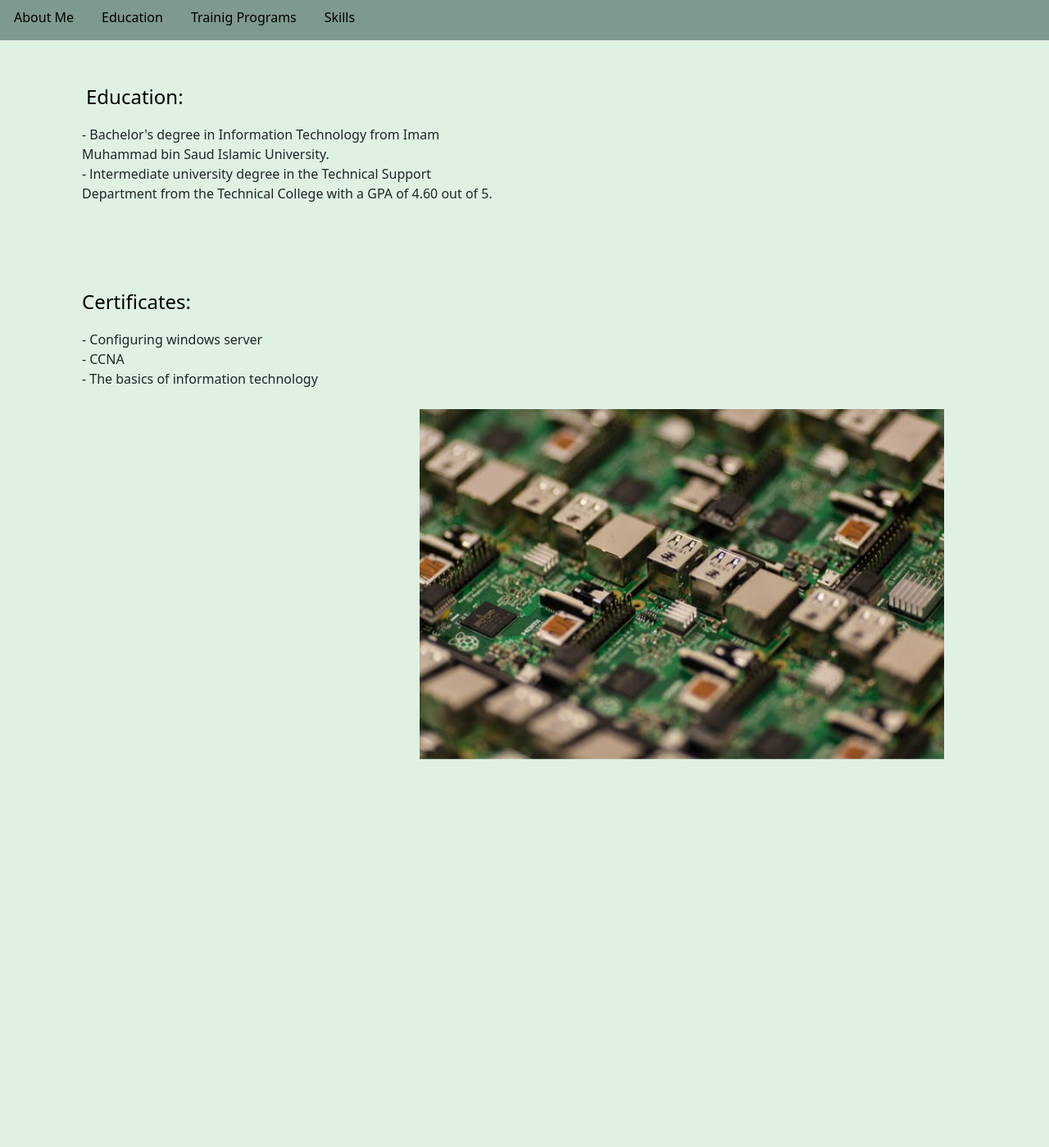
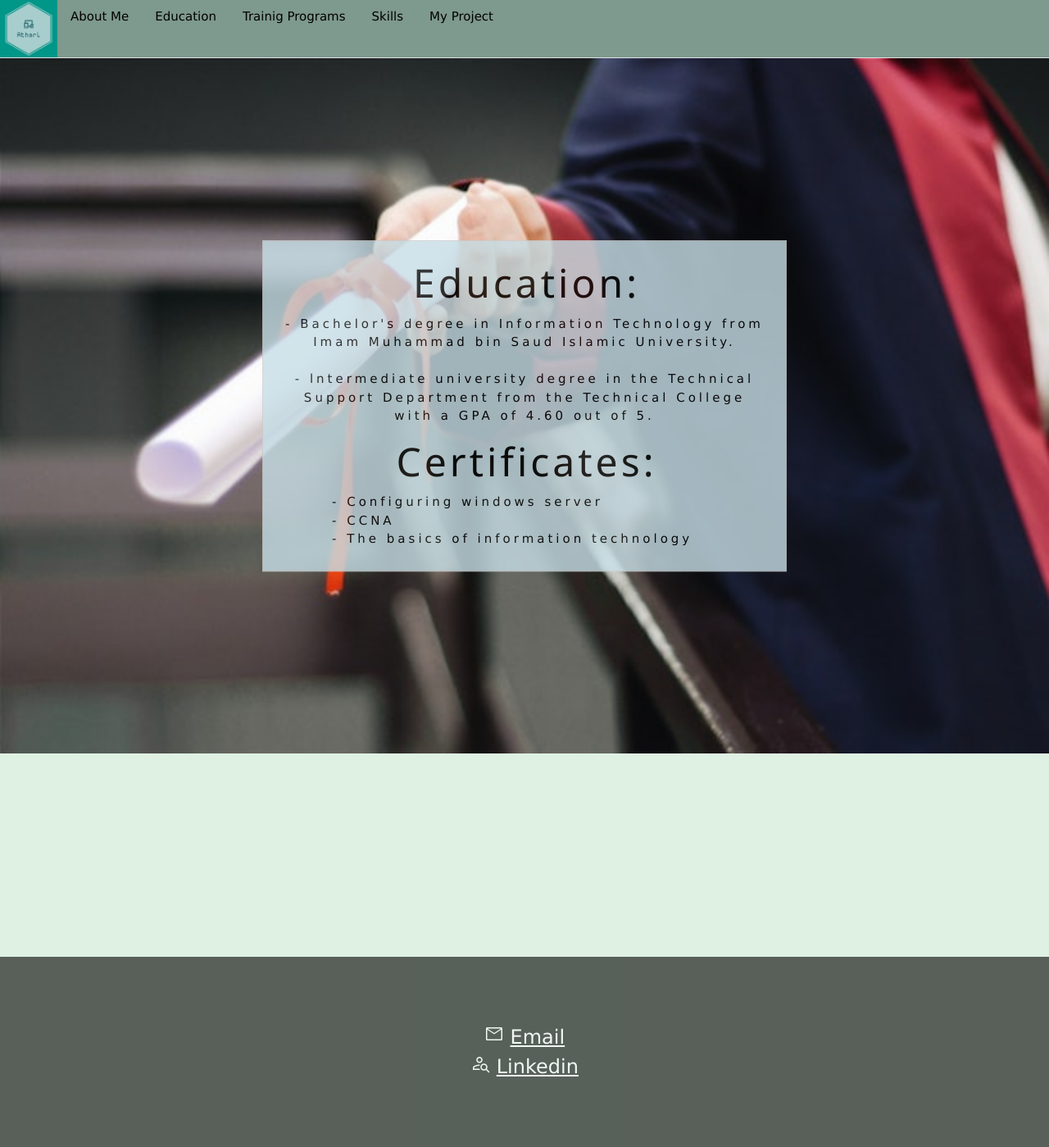
Before and after one commit to T-Python-OCT9/LAB_PERSONAL_WEBSITE, a Django app: page /MyWebSite/Education/ in a window 1280 px wide. Shown: the whole page at 82% size. Before the commit the page ends 926 px from the top, so only its background shows below. Run offline with Django 4.2, Linux system fonts and the light colour scheme.

Commit message:
MyWebSite+

```diff
--- a/Athari/MyWebSite/templates/MyWebSite/base.html
+++ b/Athari/MyWebSite/templates/MyWebSite/base.html
@@ -1,14 +1,18 @@
+{% load static %}
 <!DOCTYPE html>
 <html>
     <head>
         <title> {% block title %} AthariALharbi {% endblock%} </title>
         <meta charset="utf-8">
         <link href="https://cdn.jsdelivr.net/npm/bootstrap@5.2.2/dist/css/bootstrap.min.css" rel="stylesheet" integrity="sha384-Zenh87qX5JnK2Jl0vWa8Ck2rdkQ2Bzep5IDxbcnCeuOxjzrPF/et3URy9Bv1WTRi" crossorigin="anonymous">
+        <link rel="stylesheet" href="https://www.w3schools.com/w3css/4/w3.css">
+        <link rel="stylesheet" href="https://fonts.googleapis.com/css2?family=Material+Symbols+Outlined:opsz,wght,FILL,GRAD@20..48,100..700,0..1,-50..200" />
+        <link rel="stylesheet" href="https://fonts.googleapis.com/css2?family=Material+Symbols+Outlined:opsz,wght,FILL,GRAD@48,400,0,0" />
         <style>
 
             nav {
                 background-color: #7E998D;
-                margin-bottom:50px;
+                margin-bottom:0px;
 
 
             }
@@ -49,7 +53,6 @@
                 margin-right: 4px;
                 margin-bottom: 25px;
 
-
             }
             div.text-end {
                 text-align: left;
@@ -63,6 +66,18 @@
             }
 
 
+              .material-symbols-outlined {
+                font-variation-settings:
+                           'FILL' 0,
+                           'wght' 400,
+                           'GRAD' 0,
+                            'opsz' 48
+            }
+
+
+
+
+
 
 
 
@@ -72,9 +87,14 @@
 
  <body style="background:rgb(223, 241, 227); " >
 
+
+
+
     <nav class = "pt-6">
      <div>
+
       <ul class="nav nav-tabs">
+        <img src="{% static 'images/logo.png' %}" class="w3-bar-item w3-image w3-teal" class="w3-top" style="width: 70px">
         <li class="nav-item">
           <a class="nav-link " style = "color: black; height: 50px; " aria-current="page" href="/MyWebSite/AboutMe/">About Me</a>
         </li>
@@ -88,6 +108,9 @@
         <li class="nav-item">
             <a class="nav-link" style = "color: black; height: 50px;" aria-current="page" href="/MyWebSite/Skills/">Skills</a>
         </li>
+        <li class="nav-item">
+          <a class="nav-link" style = "color: black; height: 50px;" aria-current="page" href="/MyWebSite/Project/">My Project</a>
+      </li>
       </ul>
      </div>
     </nav>
@@ -98,9 +121,22 @@
 
     {% block content %}
     {% endblock %}
+    <br><br><br><br><br><br><br><br><br><br><br>
 
+    <footer class="w3-center w3-black w3-padding-64 w3-opacity ">
 
-
+      <div class="w3-xlarge w3-section">
+        <span class="material-symbols-outlined">
+          mail
+          </span>
+        <a href="mailto:AthariAlharbiA@hotmail.com">Email</a>
+        <br>
+        <span class="material-symbols-outlined">
+          person_search
+          </span>
+        <a href="Athari-Alharbi">Linkedin</a>
+      </div>
+    </footer>
 
 
 
--- a/Athari/MyWebSite/templates/MyWebSite/edu.html
+++ b/Athari/MyWebSite/templates/MyWebSite/edu.html
@@ -3,45 +3,37 @@
 {% block title %} Education {% endblock%}
 
 {% block content %}
+ <header class="w3-display-container w3-content w3-center" style="max-width:1500px;  " >
+  <img class="w3-image" src="{% static 'images/imag6.jpg' %}" alt="Me" width="1500" height="600">
+  <div class="w3-display-middle w3-padding-large w3-border w3-wide w3-text-light-grey w3-center" style="background-color: rgb(200, 223, 231); opacity: 0.8; " >
+    <h1 class="w3-hide-medium w3-hide-small w3-xxxlarge" class="fs-4" style ="color:rgb(8, 8, 8); margin-left: 5px; ">Education:</h1>
+    <h5 class="w3-hide-large" style="white-space:nowrap">Education:</h5>
+    <p style ="color:rgb(8, 8, 8); "> - Bachelor's degree in Information Technology from
+      Imam Muhammad bin Saud Islamic University. <br><br>
+      - lntermediate university degree in the Technical
+      Support Department from the Technical College with
+      a GPA of 4.60 out of 5. </p>
 
-{{edu1}}
-{{edu2}}
+      <h1 class="w3-hide-medium w3-hide-small w3-xxxlarge" class="fs-4" style ="color:rgb(7, 7, 7); margin-left: 5px; ">Certificates:</h1>
+    <h5 class="w3-hide-large" style="white-space:nowrap">Certificates:</h5>
+    <p style="text-align: left; margin-left: 60px; color:rgb(8, 8, 8);" > - Configuring windows server <br>
+      - CCNA <br>
+      - The basics of information technology</p>
+
+  </div>
+  </header>
 
 
 
 
- <div class="text-start" >
-    <p class="fs-4" style ="color:black; margin-left: 5px; ">Education:</p>
-    <p> - Bachelor's degree in Information Technology from
-        Imam Muhammad bin Saud Islamic University. <br>
-        - lntermediate university degree in the Technical
-        Support Department from the Technical College with
-        a GPA of 4.60 out of 5. </p>
 
- </div>
- <br><br><br>
- <div class="text-end">
-    <p class="fs-4" style ="color:black; text-align: left; margin-left: 60px;">Certificates:</p>
-    <p style="text-align: left; margin-left: 60px; "> - Configuring windows server <br>
-        - CCNA <br>
-        - The basics of information technology</p>
 
- </div>
 
- <div id="carouselExampleSlidesOnly" class="carousel slide" data-bs-ride="carousel" style = "width:50%; height: 30%; margin-left:40% ; margin-bottom: 20px ;">
-    <div class="carousel-inner">
-      <div class="carousel-item active" >
-        <img src="{% static 'images/imag9.jpeg' %}" class="d-block w-100" alt="...">
-      </div>
-      <div class="carousel-item">
-        <img src="{% static 'images/s1.jpeg' %}" class="d-block w-100" alt="...">
-      </div>
-      <div class="carousel-item">
-        <img src="{% static 'images/s3.jpeg' %}" class="d-block w-100" alt="...">
-      </div>
 
-    </div>
-  </div>
+
+
+
+
 
 
 
--- a/Athari/MyWebSite/templates/MyWebSite/train.html
+++ b/Athari/MyWebSite/templates/MyWebSite/train.html
@@ -34,6 +34,7 @@
                                             University for 8 weeks.  </p>
     </div>
   </div>
+  <br><br><br><br><br><br><br><br><br><br>
 
 
 {% endblock %}
--- a/Athari/MyWebSite/urls.py
+++ b/Athari/MyWebSite/urls.py
@@ -8,4 +8,5 @@ urlpatterns = [
     path("Education/", views.education, name="Education"),
     path("TrainigPrograms/", views.trainig_programs , name=" Trainig Programs"),
     path("Skills/", views.skills ,  name="Skills"),
+    path("Project/", views.MyProject ,  name="Project"),
 ]
--- a/Athari/MyWebSite/views.py
+++ b/Athari/MyWebSite/views.py
@@ -12,11 +12,9 @@ def about_me(request:HttpRequest):
 
 def education(request:HttpRequest):
 
-    text_education = ""
 
-    text_certificates = ""
 
-    return render(request, 'MyWebSite/edu.html', {"edu1" : text_education,"edu2" : text_certificates})
+    return render(request, 'MyWebSite/edu.html', )
 
 
 def trainig_programs(request:HttpRequest):
@@ -32,3 +30,9 @@ def skills(request:HttpRequest):
     text2 = "skills: "
 
     return render(request, 'MyWebSite/skill.html', {"skill" : text2 })
+
+def MyProject(request:HttpRequest):
+
+    project = "Graduation Project:-"
+
+    return render(request, 'MyWebSite/project.html',{"project" : project})
```
Also changed, not shown: Athari/MyWebSite/templates/MyWebSite/index.html (+9 -8 lines), Athari/MyWebSite/templates/MyWebSite/project.html (added, +16 -0 lines), Athari/MyWebSite/templates/MyWebSite/skill.html (+12 -3 lines), Athari/MyWebSite/static/images/Poster.png (added), Athari/MyWebSite/static/images/logo.png (added), Poster.png (added), logo.png (added).
